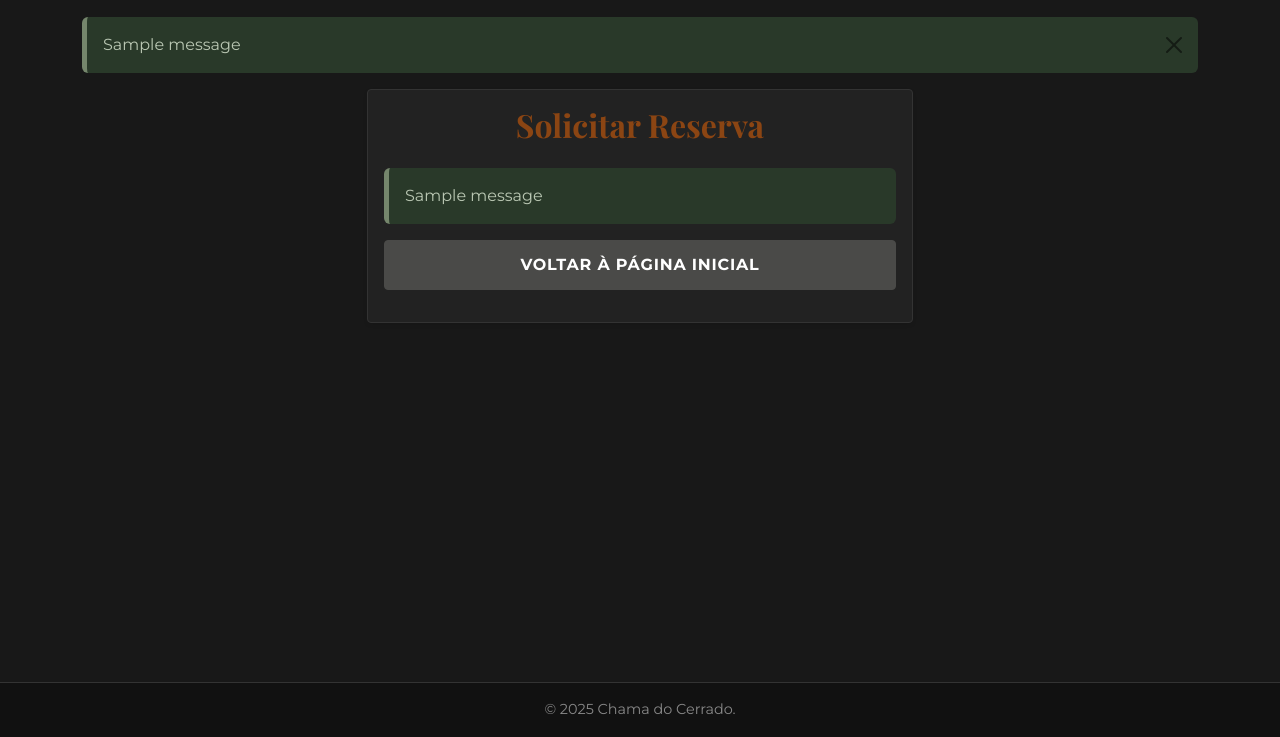
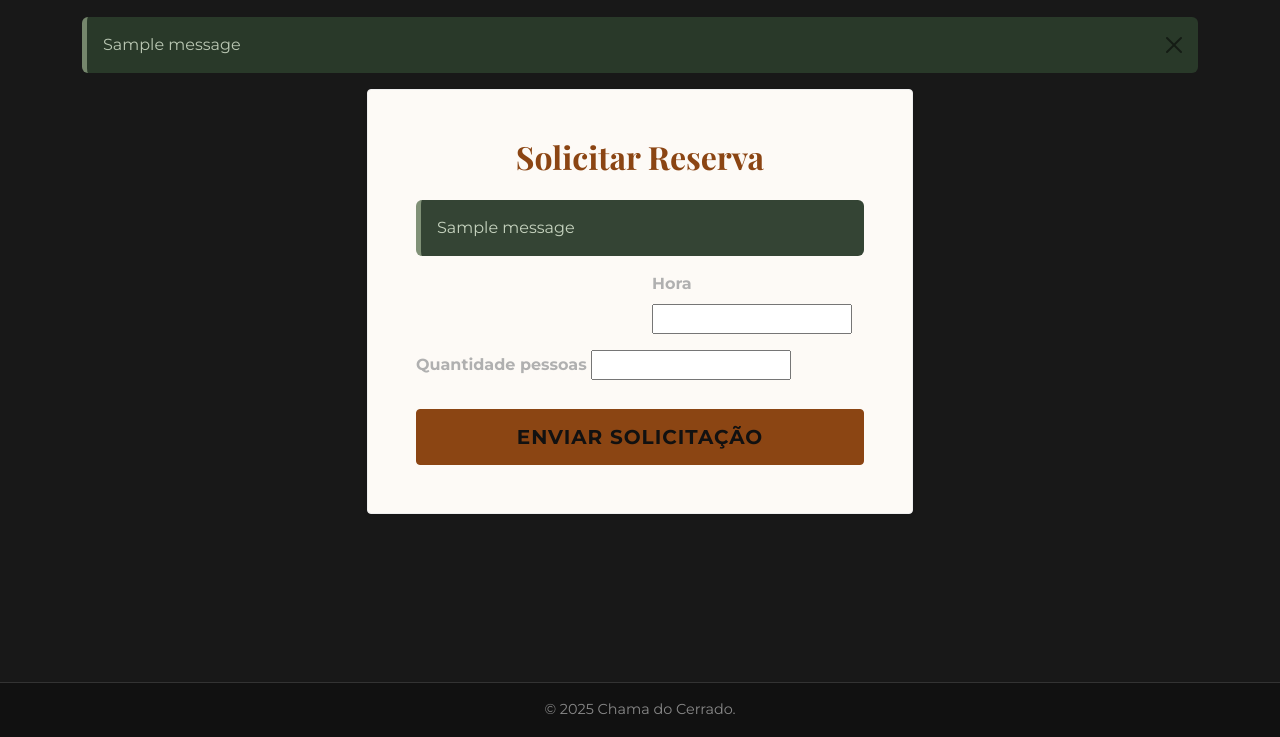
Before and after one commit to LuanLimafrr/projeto-restaurante-django, a Django app: template projetorestaurante/projetorestaurante/templates/reservas/fazer_reserva.html in a window 1280 px wide. Shown: the part 63-800 px from the top of the page. Run offline with Django 3.2, Linux system fonts and the light colour scheme; the template is opened without the code that fills it, so the values that code supplies are empty, except form fields; tables that the repository leaves empty hold one stand-in row (values such as "Sample post"); one stand-in notice (Sample message) is shown; form fields are guessed from the names that the template uses; some web fonts are replaced.

Commit message:
FIX: Atualiza template fazer_reserva.html para campos corretos do formulario

```diff
--- a/projetorestaurante/projetorestaurante/templates/reservas/fazer_reserva.html
+++ b/projetorestaurante/projetorestaurante/templates/reservas/fazer_reserva.html
@@ -5,19 +5,17 @@
 {% block content %}
 <div class="row justify-content-center">
     <div class="col-md-8 col-lg-6">
-        <div class="card shadow-sm">
-            <div class="card-body">
+        <div class="card shadow-sm" style="background-color: #fdfaf6; border: 1px solid #eee;">
+            <div class="card-body p-4 p-md-5">
                 <h2 class="card-title text-center mb-4" style="color: #8B4513;">Solicitar Reserva</h2>
 
                 {% if messages %}
                     {% for message in messages %}
-                        <div class="alert alert-success" role="alert">
+                        <div class="alert alert-{% if message.tags == 'error' %}danger{% else %}{{ message.tags }}{% endif %}" role="alert">
                             {{ message }}
                         </div>
                     {% endfor %}
-                    <a href="{% url 'inicio' %}" class="btn btn-secondary w-100 mb-3">Voltar à Página Inicial</a>
-
-                {% else %}
+                {% endif %}
 
                 {% if form.non_field_errors %}
                     <div class="alert alert-danger" role="alert">
@@ -26,19 +24,9 @@
                         {% endfor %}
                     </div>
                 {% endif %}
+
                 <form method="POST">
                     {% csrf_token %}
-
-                    <div class="mb-3">
-                        <label for="{{ form.nome_cliente.id_for_label }}" class="form-label">{{ form.nome_cliente.label }}</label>
-                        {{ form.nome_cliente }}
-                        {% for error in form.nome_cliente.errors %}<div class="invalid-feedback d-block">{{ error }}</div>{% endfor %}
-                    </div>
-                    <div class="mb-3">
-                        <label for="{{ form.telefone_cliente.id_for_label }}" class="form-label">{{ form.telefone_cliente.label }}</label>
-                        {{ form.telefone_cliente }}
-                        {% for error in form.telefone_cliente.errors %}<div class="invalid-feedback d-block">{{ error }}</div>{% endfor %}
-                    </div>
 
                     <div class="row">
                         <div class="col-md-6 mb-3">
@@ -59,11 +47,10 @@
                         {% for error in form.quantidade_pessoas.errors %}<div class="invalid-feedback d-block">{{ error }}</div>{% endfor %}
                     </div>
 
-                    <div class="d-grid">
-                        <button type="submit" class="btn btn-success btn-lg">Enviar Solicitação</button>
+                    <div class="d-grid mt-4">
+                        <button type="submit" class="btn btn-success btn-lg" style="background-color: #8B4513; border-color: #8B4513;">Enviar Solicitação</button>
                     </div>
                 </form>
-                {% endif %}
             </div>
         </div>
     </div>
```
